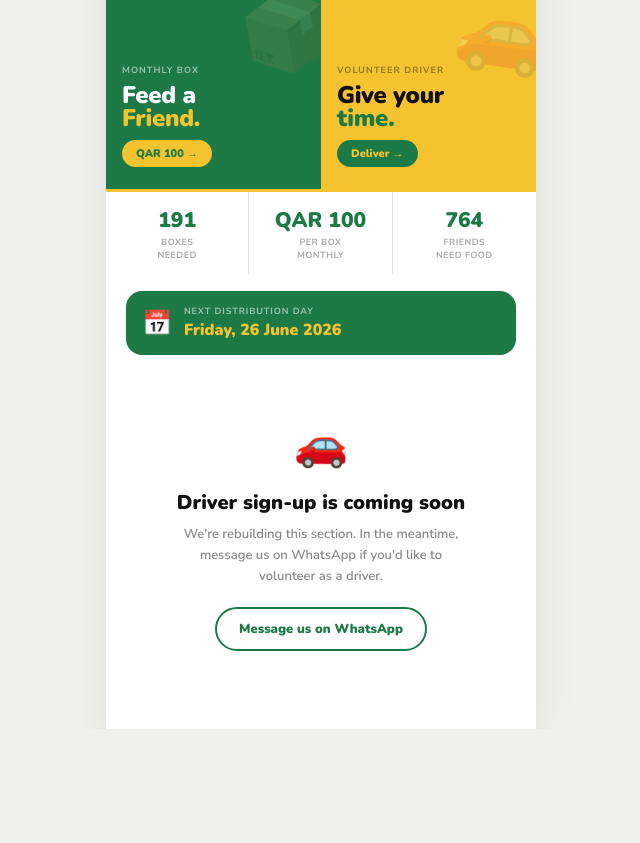
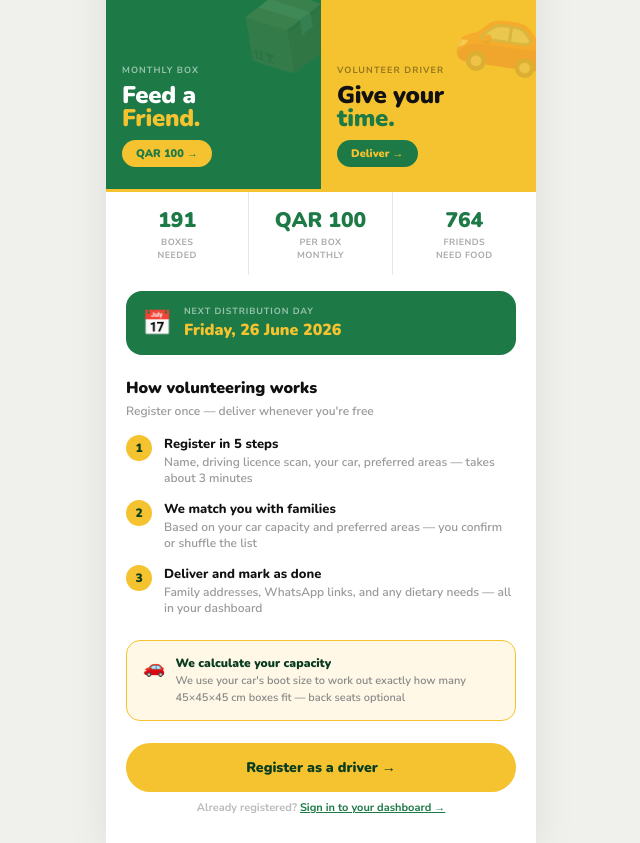
Before and after one commit to feedafriendqa/feedafriendqa.github.io, a plain HTML site: page Faf-FoodBox-Landing.html in a window 1280 px wide. Both pictures are taken after a click on the button "🚗 Deliver". Shown: the part 71-914 px from the top of the page, without its empty margins (319-959 px from the left). Before the commit the page ends 800 px from the top, so only its background shows below. Drawn offline with nearby package versions, Linux system fonts and the light colour scheme; no server answers.

Commit message:
Add files via upload

```diff
--- a/Faf-FoodBox-Landing.html
+++ b/Faf-FoodBox-Landing.html
@@ -176,13 +176,36 @@ body.lang-ar .hero-h1,body.lang-ar .how-t,body.lang-ar .section-h{font-family:"N
     </div>
   </div>
 
-  <!-- ════ DELIVER TAB (placeholder) ════ -->
+  <!-- ════ DELIVER TAB ════ -->
   <div class="body-dl" id="body-dl">
-    <div class="coming-soon">
-      <div class="ic">🚗</div>
-      <div class="t" data-en="Driver sign-up is coming soon" data-ar="التسجيل كسائق قريباً">Driver sign-up is coming soon</div>
-      <div class="d" data-en="We're rebuilding this section. In the meantime, message us on WhatsApp if you'd like to volunteer as a driver." data-ar="نعمل على تطوير هذا القسم. في هذه الأثناء، راسلنا على واتساب إذا كنت ترغب بالتطوع كسائق.">We're rebuilding this section. In the meantime, message us on WhatsApp if you'd like to volunteer as a driver.</div>
-      <button onclick="window.open('https://wa.me/97400000000','_blank')" data-en="Message us on WhatsApp" data-ar="راسلنا على واتساب">Message us on WhatsApp</button>
+    <div class="section">
+      <div class="section-h" data-en="How volunteering works" data-ar="كيف يعمل التطوع">How volunteering works</div>
+      <div class="section-sub" data-en="Register once — deliver whenever you're free" data-ar="سجّل مرة واحدة — وصّل متى أردت">Register once — deliver whenever you're free</div>
+      <div class="how-step">
+        <div class="how-n" style="background:#F5C330;color:#0A3D1F">1</div>
+        <div><div class="how-t" data-en="Register in 5 steps" data-ar="سجّل في ٥ خطوات">Register in 5 steps</div><div class="how-s" data-en="Name, driving licence scan, your car, preferred areas — takes about 3 minutes" data-ar="الاسم، مسح رخصة القيادة، سيارتك، المناطق المفضّلة — تستغرق حوالي ٣ دقائق">Name, driving licence scan, your car, preferred areas — takes about 3 minutes</div></div>
+      </div>
+      <div class="how-step">
+        <div class="how-n" style="background:#F5C330;color:#0A3D1F">2</div>
+        <div><div class="how-t" data-en="We match you with families" data-ar="نطابقك مع عائلات">We match you with families</div><div class="how-s" data-en="Based on your car capacity and preferred areas — you confirm or shuffle the list" data-ar="بناءً على سعة سيارتك والمناطق المفضّلة — تؤكد أو تغيّر القائمة">Based on your car capacity and preferred areas — you confirm or shuffle the list</div></div>
+      </div>
+      <div class="how-step">
+        <div class="how-n" style="background:#F5C330;color:#0A3D1F">3</div>
+        <div><div class="how-t" data-en="Deliver and mark as done" data-ar="وصّل وسجّل الإنجاز">Deliver and mark as done</div><div class="how-s" data-en="Family addresses, WhatsApp links, and any dietary needs — all in your dashboard" data-ar="عناوين العائلات وروابط واتساب وأي احتياجات غذائية — كل شيء في لوحة التحكم">Family addresses, WhatsApp links, and any dietary needs — all in your dashboard</div></div>
+      </div>
+    </div>
+
+    <div class="logistics" style="background:#FFF8E6;border-color:#F5C330">
+      <span class="ic">🚗</span>
+      <div>
+        <div class="t" style="color:#0A3D1F" data-en="We calculate your capacity" data-ar="نحسب سعتك">We calculate your capacity</div>
+        <div class="d" data-en="We use your car's boot size to work out exactly how many 45×45×45 cm boxes fit — back seats optional" data-ar="نستخدم حجم صندوق سيارتك لحساب عدد الصناديق بدقة (٤٥×٤٥×٤٥ سم) — المقاعد الخلفية اختيارية">We use your car's boot size to work out exactly how many 45×45×45 cm boxes fit — back seats optional</div>
+      </div>
+    </div>
+
+    <div class="cta-bar">
+      <button class="cta-btn" style="background:#F5C330;color:#0A3D1F" onclick="window.location.href='Faf-FoodBox-DriverReg.html'" data-en="Register as a driver →" data-ar="سجّل كسائق ←">Register as a driver →</button>
+      <div class="cta-hint" data-en="Already registered? <a href='Faf-FoodBox-DriverDashboard.html' style='color:#1D7A47;font-weight:700'>Sign in to your dashboard →</a>" data-ar="مسجّل بالفعل؟ <a href='Faf-FoodBox-DriverDashboard.html' style='color:#1D7A47;font-weight:700'>تسجيل الدخول إلى لوحة التحكم ←</a>">Already registered? <a href="Faf-FoodBox-DriverDashboard.html" style="color:#1D7A47;font-weight:700">Sign in to your dashboard →</a></div>
     </div>
   </div>
 
```
